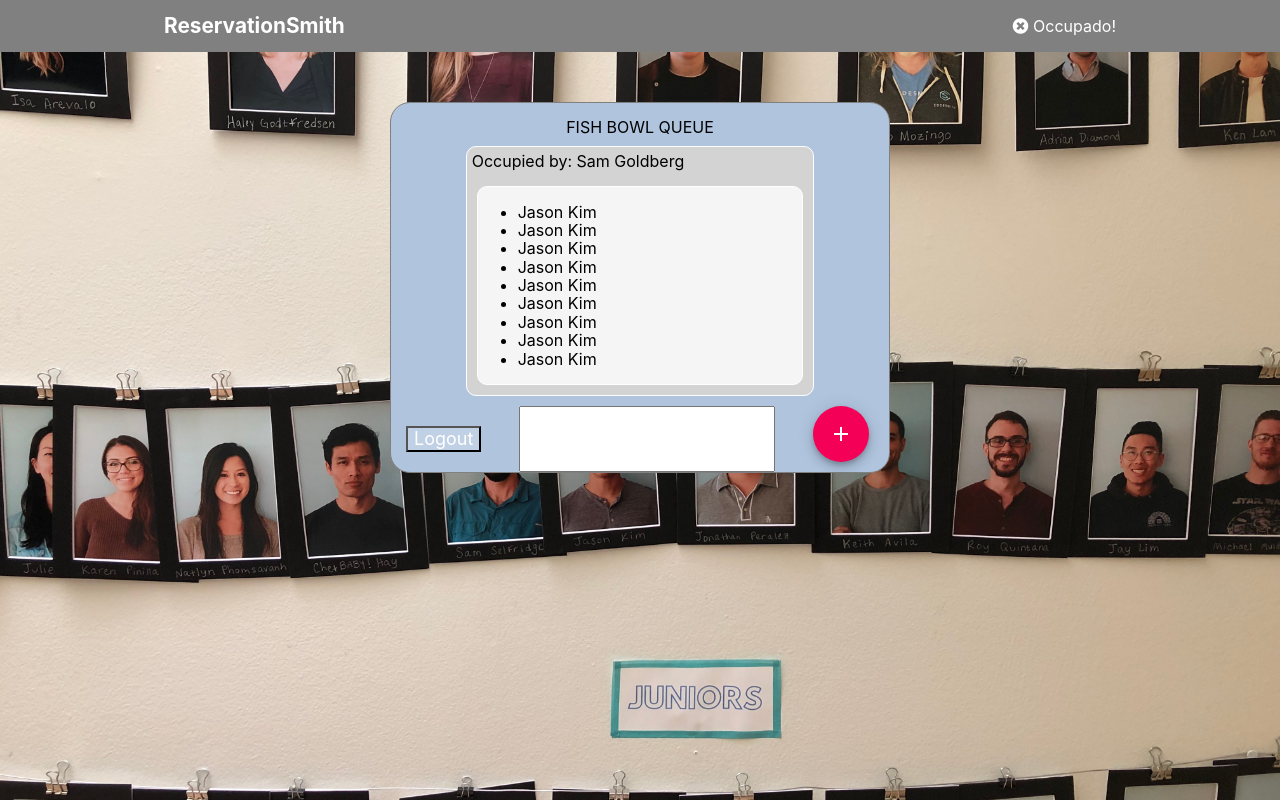
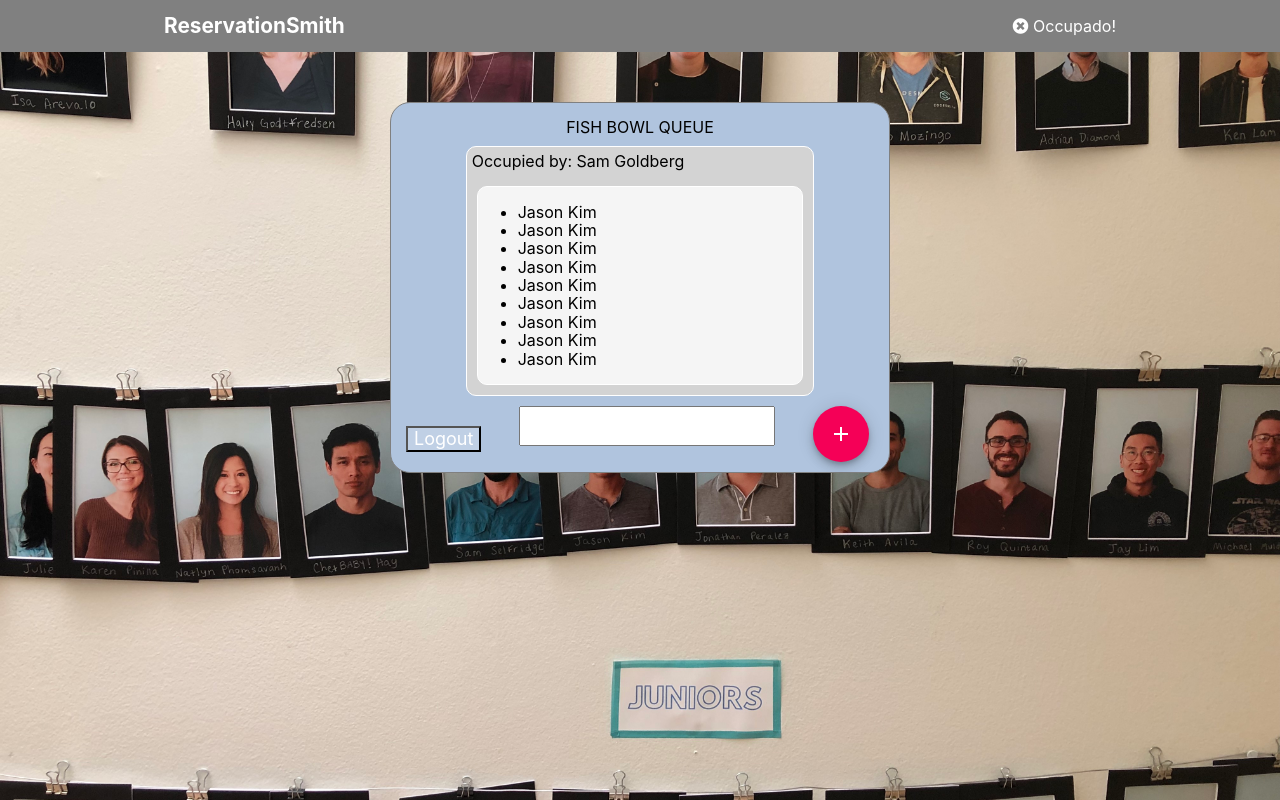
Before and after one commit to sselfridge/reservation, a React (Create React App) app: page /line in a window 1280 px wide. Built offline with nearby package versions, Linux system fonts and the light colour scheme.

Commit message:
turned on console spamming

```diff
--- a/src/Containers/QueueContainer.css
+++ b/src/Containers/QueueContainer.css
@@ -77,3 +77,7 @@
   min-width: 200px;
   width:100%;
 }
+
+#phone{
+  height: 40px;
+}
```
Also changed, not shown: 1 other file (tests, documents, lock files or other folders).
